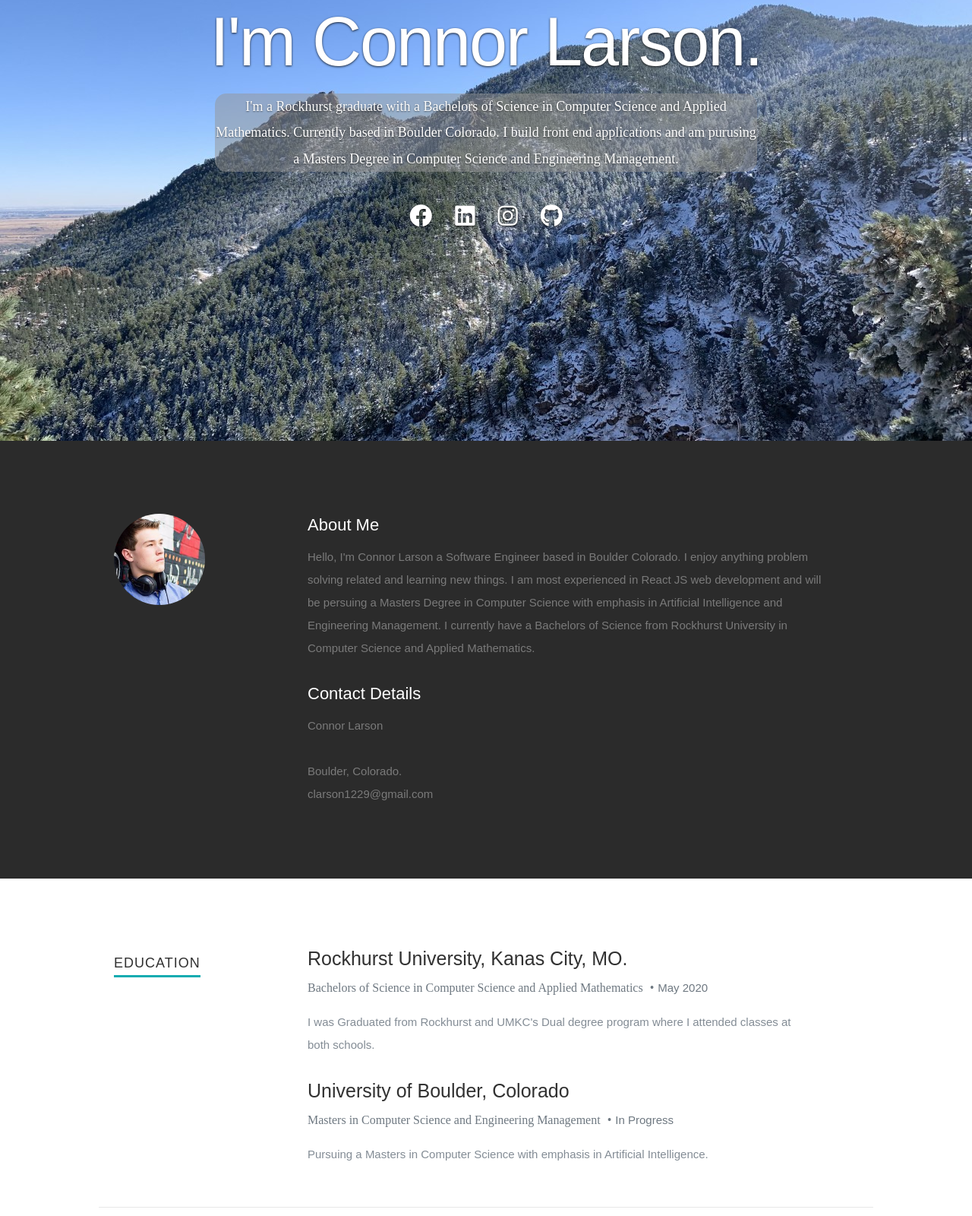
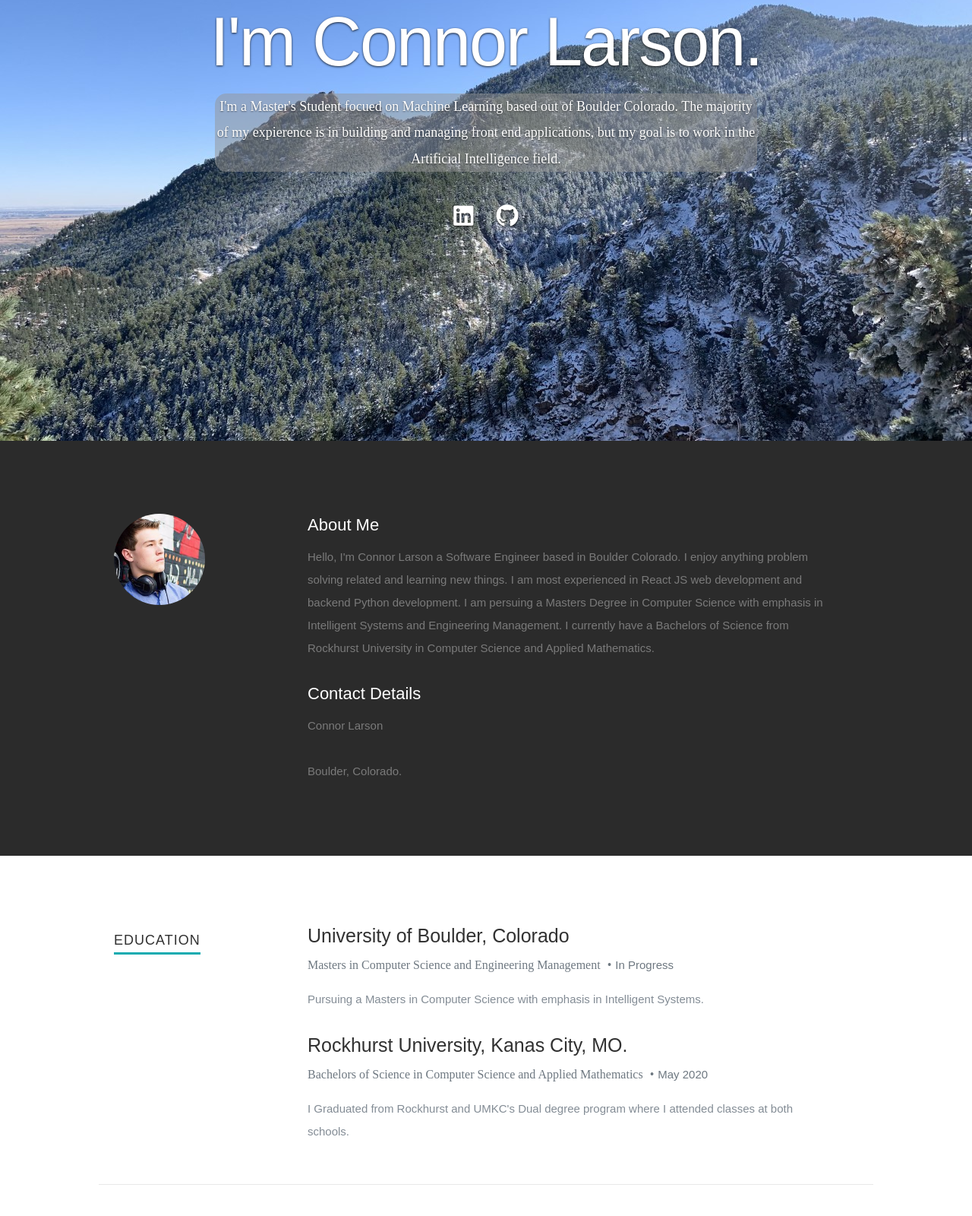
Before and after one commit to clarson1229/connorLarson, a Gatsby site: page / in a window 1280 px wide. Shown: the part 220-1820 px from the top of the page at 76% size. Built offline with nearby package versions, Linux system fonts and the light colour scheme; Gatsby itself is replaced by a stand-in of ours; some icons are missing.

Commit message:
Updated Website

```diff
--- a/src/Components/About.js
+++ b/src/Components/About.js
@@ -5,7 +5,7 @@ import { useStaticQuery, graphql } from "gatsby"
 import Img from "gatsby-image"
 
 const About = () => {
-   var bio = "Hello, I'm Connor Larson a Software Engineer based in Boulder Colorado. I enjoy anything problem solving related and learning new things. I am most experienced in React JS web development and will be persuing a Masters Degree in Computer Science with emphasis in Artificial Intelligence and Engineering Management. I currently have a Bachelors of Science from Rockhurst University in Computer Science and Applied Mathematics.";
+   var bio = "Hello, I'm Connor Larson a Software Engineer based in Boulder Colorado. I enjoy anything problem solving related and learning new things. I am most experienced in React JS web development and backend Python development.  I am persuing a Masters Degree in Computer Science with emphasis in Intelligent Systems and Engineering Management. I currently have a Bachelors of Science from Rockhurst University in Computer Science and Applied Mathematics.";
    const data = useStaticQuery(graphql`
       {
          file(
@@ -43,7 +43,7 @@ const About = () => {
 						         Boulder, Colorado.
                    </span><br />
 						   <span></span>
-                     <span>clarson1229@gmail.com</span>
+                     <span></span>
 					   </p>
                </div>
                <div className="columns download">
--- a/src/Components/Footer.js
+++ b/src/Components/Footer.js
@@ -6,21 +6,21 @@ import "@fortawesome/fontawesome-free/css/fontawesome.css";
 class Footer extends Component {
   render() {
     const social=[
-      {
-        "name":"facebook",
-        "url":"https://www.facebook.com/connor.larson1",
-        "className":"fab fa-facebook"
-      },
+      // {
+      //   "name":"facebook",
+      //   "url":"https://www.facebook.com/connor.larson1",
+      //   "className":"fab fa-facebook"
+      // },
       {
         "name":"linkedin",
-        "url":"https://www.linkedin.com/in/connor-larson-284bbb13b/",
+        "url":"https://www.linkedin.com/in/clarson1229/",
         "className":"fab fa-linkedin"
       },
-      {
-        "name":"instagram",
-        "url":"http://instagram.com/clarson1229",
-        "className":"fab fa-instagram"
-      },
+      // {
+      //   "name":"instagram",
+      //   "url":"http://instagram.com/clarson1229",
+      //   "className":"fab fa-instagram"
+      // },
       {
         "name":"github",
         "url":"http://github.com/clarson1229",
@@ -42,7 +42,7 @@ class Footer extends Component {
            </ul>
 
            <ul className="copyright">
-              <li>&copy; Copyright 2020 Connor Larson </li>
+              <li>&copy; Copyright 2021 Connor Larson </li>
 
            </ul>
 
--- a/src/Components/Header.js
+++ b/src/Components/Header.js
@@ -34,21 +34,21 @@ class Header extends Component {
    }
    render() {
       const social=[
-         {
-           "name":"facebook",
-           "url":"https://www.facebook.com/connor.larson1",
-           "className":"fab fa-facebook"
-         },
+         // {
+         //   "name":"facebook",
+         //   "url":"https://www.facebook.com/connor.larson1",
+         //   "className":"fab fa-facebook"
+         // },
          {
            "name":"linkedin",
-           "url":"https://www.linkedin.com/in/connor-larson-284bbb13b/",
+           "url":"https://www.linkedin.com/in/clarson1229/",
            "className":"fab fa-linkedin"
          },
-         {
-           "name":"instagram",
-           "url":"http://instagram.com/clarson1229",
-           "className":"fab fa-instagram"
-         },
+         // {
+         //   "name":"instagram",
+         //   "url":"http://instagram.com/clarson1229",
+         //   "className":"fab fa-instagram"
+         // },
          {
            "name":"github",
            "url":"http://github.com/clarson1229",
@@ -83,7 +83,7 @@ class Header extends Component {
       <div className="row banner">
          <div className="banner-text">
             <h1 className="responsive-headline">I'm Connor Larson.</h1>
-            <h3 className="backopacity">I'm a Rockhurst graduate with a Bachelors of Science in Computer Science and Applied Mathematics. Currently based in Boulder Colorado. I build front end applications and am purusing a Masters Degree in Computer Science and Engineering Management.</h3>
+            <h3 className="backopacity">I'm a Master's Student focued on Machine Learning based out of Boulder Colorado. The majority of my expierence is in building and managing front end applications, but my goal is to work in the Artificial Intelligence field.</h3>
             <hr />
             <ul className="social">
                {networks}
--- a/src/Components/Portfolio.js
+++ b/src/Components/Portfolio.js
@@ -31,7 +31,7 @@ class Portfolio extends Component {
          <div className="twelve columns collapsed">
 
             <h1>Check Out Some of My Works.</h1>
-
+            <h3>Under Construction</h3>
             <div id="portfolio-wrapper" className="bgrid-quarters s-bgrid-thirds cf">
                 {projects}
             </div>
--- a/src/Components/Resume.js
+++ b/src/Components/Resume.js
@@ -4,17 +4,18 @@ class Resume extends Component {
   render() {
     const educationData = [
       {
+        "school":"University of Boulder, Colorado",
+        "degree":"Masters in Computer Science and Engineering Management",
+        "graduated":"In Progress",
+        "description":"Pursuing a Masters in Computer Science with emphasis in Intelligent Systems."
+      },
+      {
         "school":"Rockhurst University, Kanas City, MO.",
         "degree":"Bachelors of Science in Computer Science and Applied Mathematics",
         "graduated":"May 2020",
-        "description":"I was Graduated from Rockhurst and UMKC's Dual degree program where I attended classes at both schools. "
-      },
-      {
-        "school":"University of Boulder, Colorado",
-        "degree":"Masters in Computer Science and Engineering Management",
-        "graduated":"In Progress",
-        "description":"Pursuing a Masters in Computer Science with emphasis in Artificial Intelligence."
+        "description":"I Graduated from Rockhurst and UMKC's Dual degree program where I attended classes at both schools. "
       }
+
     ];
     var education = educationData.map(function(education){
       return <div key={education.school}><h3>{education.school}</h3>
@@ -49,12 +50,12 @@ class Resume extends Component {
     });
     const skillsData=[
       {
-        "name":"Git",
-        "level":"95%"
+        "name":"ReactJs",
+        "level":"90%"
       },
       {
-        "name":"ReactJs",
-        "level":"85%"
+        "name":"Python",
+        "level":"90%"
       },
       {
         "name":"CSS",
@@ -78,7 +79,7 @@ class Resume extends Component {
       },
       {
         "name":"Ruby",
-        "level":"50%"
+        "level":"30%"
       }
 
     ];
```
